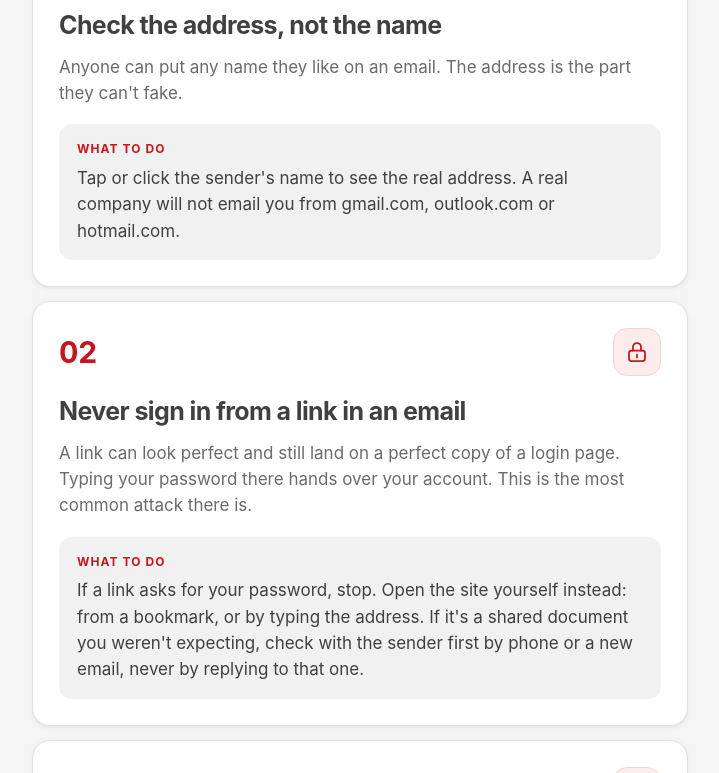
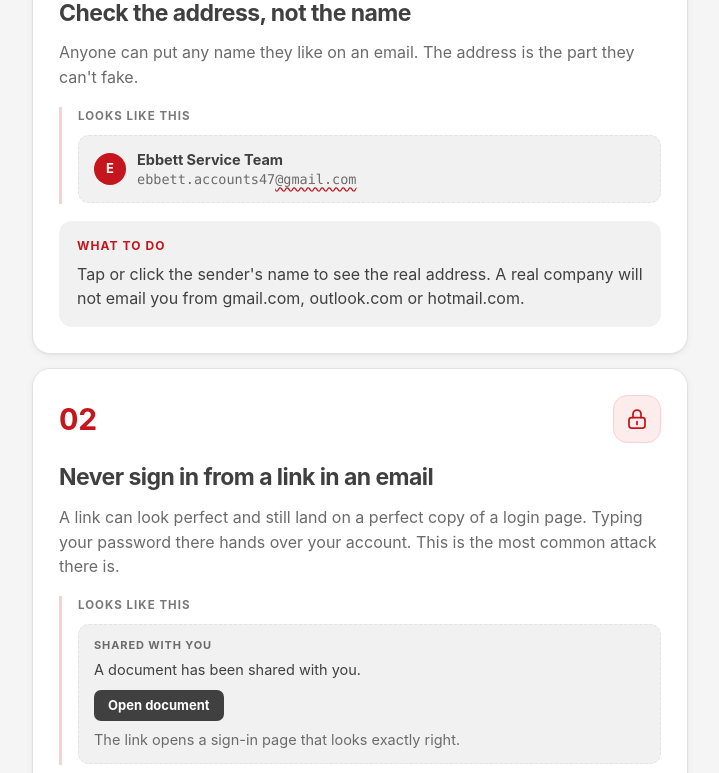
Before and after one commit to shihaaaan/emailsafety, a plain HTML site: page index.html in a window 1280 px wide. Shown: the part 622-1395 px from the top of the page, without its empty margins (280-999 px from the left). Drawn offline with Linux system fonts and the light colour scheme.

Commit message:
Examples

```diff
--- a/index.html
+++ b/index.html
@@ -44,7 +44,7 @@
     background:var(--bg);
     color:var(--ink);
     font-family:-apple-system,BlinkMacSystemFont,"Segoe UI",Roboto,Helvetica,Arial,sans-serif;
-    font-size:17px;
+    font-size:16px;
     line-height:1.55;
     -webkit-font-smoothing:antialiased;
   }
@@ -81,7 +81,7 @@
     font-size:clamp(34px,7.4vw,48px);line-height:1.05;letter-spacing:-.03em;
     font-weight:720;margin:0 0 18px;
   }
-  .lede{font-size:19.5px;color:var(--muted);margin:0 0 36px;max-width:54ch}
+  .lede{font-size:18px;color:var(--muted);margin:0 0 36px;max-width:54ch}
 
   /* ---------- callouts ---------- */
   .pattern{
@@ -96,7 +96,7 @@
     fill:none;stroke:currentColor;stroke-width:1.75;
     stroke-linecap:round;stroke-linejoin:round;
   }
-  .pattern strong{display:block;font-size:19.5px;margin-bottom:5px;letter-spacing:-.015em}
+  .pattern strong{display:block;font-size:18px;margin-bottom:5px;letter-spacing:-.015em}
 
   /* ---------- habit cards ---------- */
   .rule{
@@ -123,10 +123,46 @@
     font-variant-numeric:tabular-nums;
   }
   .rule h2{
-    font-size:clamp(21px,4.5vw,25px);line-height:1.22;letter-spacing:-.024em;
+    font-size:clamp(20px,4.3vw,23px);line-height:1.24;letter-spacing:-.024em;
     font-weight:690;margin:0 0 13px;
   }
-  .why{color:var(--muted);margin:0 0 18px}
+  .why{color:var(--muted);margin:0 0 17px}
+  .eg{
+    margin:0 0 17px;padding:1px 0 1px 16px;
+    border-left:3px solid var(--accent-line);
+    color:var(--muted);font-size:15.5px;
+  }
+  .eg b{
+    display:block;font-size:11.5px;font-weight:700;letter-spacing:.09em;
+    text-transform:uppercase;color:var(--ink);opacity:.7;margin-bottom:4px;
+  }
+  /* illustrative mockups: dashed edge signals "example", not a real screenshot */
+  .spec{
+    border:1px dashed var(--line);border-radius:11px;
+    background:var(--inset);padding:13px 15px;margin-top:9px;
+    font-size:14.5px;line-height:1.45;color:var(--ink);
+  }
+  .spec-row{display:flex;gap:11px;align-items:center}
+  .av{
+    flex:0 0 auto;width:32px;height:32px;border-radius:50%;
+    background:var(--accent);color:#fff;display:grid;place-items:center;
+    font-size:13px;font-weight:700;
+  }
+  .spec-from{font-weight:650}
+  .mono{
+    font-family:ui-monospace,SFMono-Regular,Menlo,Consolas,monospace;
+    font-size:13.5px;color:var(--muted);word-break:break-all;
+  }
+  .flag{text-decoration:underline wavy var(--accent);text-underline-offset:3px}
+  .spec-label{
+    font-size:11px;font-weight:700;letter-spacing:.08em;text-transform:uppercase;
+    color:var(--muted);margin-bottom:5px;
+  }
+  .spec-btn{
+    display:inline-block;margin-top:10px;padding:6px 14px;border-radius:7px;
+    background:var(--ink);color:var(--card);font-size:13px;font-weight:650;
+  }
+  .spec-note{margin-top:8px;color:var(--muted)}
   .do{
     margin:0;background:var(--inset);
     border-radius:13px;padding:16px 18px;
@@ -168,12 +204,12 @@
   .reassure{
     margin:21px 0 0;padding-top:19px;
     border-top:1px solid rgba(255,255,255,.2);
-    font-size:18.5px;font-weight:600;color:#fff;
+    font-size:17.5px;font-weight:600;color:#fff;
   }
 
   footer{
     margin:42px 0 0;padding-top:21px;border-top:1px solid var(--line);
-    font-size:15px;color:var(--muted);
+    font-size:14.5px;color:var(--muted);
   }
 
   /* ---------- print: makes a wall poster ---------- */
@@ -225,6 +261,17 @@
     </div>
     <h2>Check the address, not the name</h2>
     <p class="why">Anyone can put any name they like on an email. The address is the part they can't fake.</p>
+    <div class="eg"><b>Looks like this</b>
+      <div class="spec">
+        <div class="spec-row">
+          <span class="av" aria-hidden="true">E</span>
+          <div>
+            <div class="spec-from">Ebbett Service Team</div>
+            <div class="mono">ebbett.accounts47<span class="flag">@gmail.com</span></div>
+          </div>
+        </div>
+      </div>
+    </div>
     <p class="do"><b>What to do</b>Tap or click the sender's name to see the real address. A real company will not email you from gmail.com, outlook.com or hotmail.com.</p>
   </section>
 
@@ -237,6 +284,14 @@
     </div>
     <h2>Never sign in from a link in an email</h2>
     <p class="why">A link can look perfect and still land on a perfect copy of a login page. Typing your password there hands over your account. This is the most common attack there is.</p>
+    <div class="eg"><b>Looks like this</b>
+      <div class="spec">
+        <div class="spec-label">Shared with you</div>
+        <div>A document has been shared with you.</div>
+        <span class="spec-btn">Open document</span>
+        <div class="spec-note">The link opens a sign-in page that looks exactly right.</div>
+      </div>
+    </div>
     <p class="do"><b>What to do</b>If a link asks for your password, stop. Open the site yourself instead: from a bookmark, or by typing the address. If it's a shared document you weren't expecting, check with the sender first by phone or a new email, never by replying to that one.</p>
   </section>
 
@@ -249,6 +304,13 @@
     </div>
     <h2>Never install or run anything an email asks you to</h2>
     <p class="why">Opening a document is normal. Being asked to install, update, enable or run something is how a computer gets infected.</p>
+    <div class="eg"><b>Looks like this</b>
+      <div class="spec">
+        <div class="spec-label">Invoice.pdf</div>
+        <div>This document cannot be displayed. Install the viewer to continue.</div>
+        <span class="spec-btn">Install viewer</span>
+      </div>
+    </div>
     <p class="do"><b>What to do</b>If a link downloads a file that then wants to run, or a page asks you to install a viewer or update your browser: stop and report it.</p>
   </section>
 
@@ -261,6 +323,13 @@
     </div>
     <h2>Never paste or type what a web page tells you to</h2>
     <p class="why">Some pages pretend to be a "prove you're human" check, then ask you to copy something or press a key combination.</p>
+    <div class="eg"><b>Looks like this</b>
+      <div class="spec">
+        <div class="spec-label">Verification failed</div>
+        <div>To confirm you are human, complete these steps:</div>
+        <div class="spec-note">1. Press the keys shown below<br>2. Paste the text and press Enter</div>
+      </div>
+    </div>
     <p class="do"><b>What to do</b>A real check never asks you to paste text or run commands. Close the page and report it.</p>
   </section>
 
@@ -273,6 +342,12 @@
     </div>
     <h2>Confirm any payment change by phone</h2>
     <p class="why">Talking someone into changing bank details is the most profitable thing an attacker can do, and the email will look like it came from someone you deal with every day.</p>
+    <div class="eg"><b>Looks like this</b>
+      <div class="spec">
+        <div class="spec-label">Subject: Updated bank details</div>
+        <div>Please note our account has changed. Kindly use the new details below for invoice 48821, now overdue.</div>
+      </div>
+    </div>
     <p class="do"><b>What to do</b>Ring to confirm, using a number you already have. Never a number from the email. Do this even when you know the sender, and especially when it's urgent.</p>
   </section>
 
```
